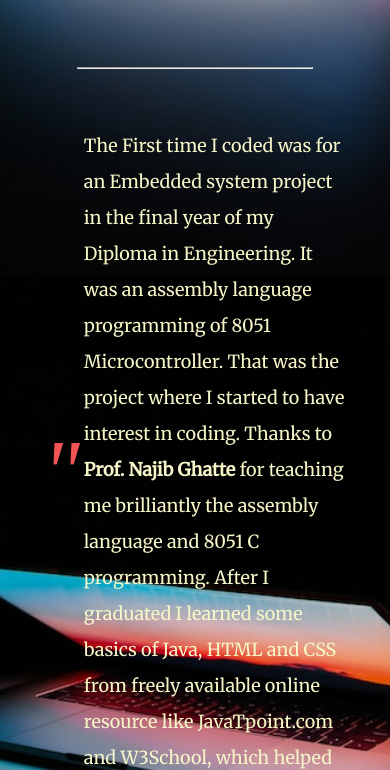
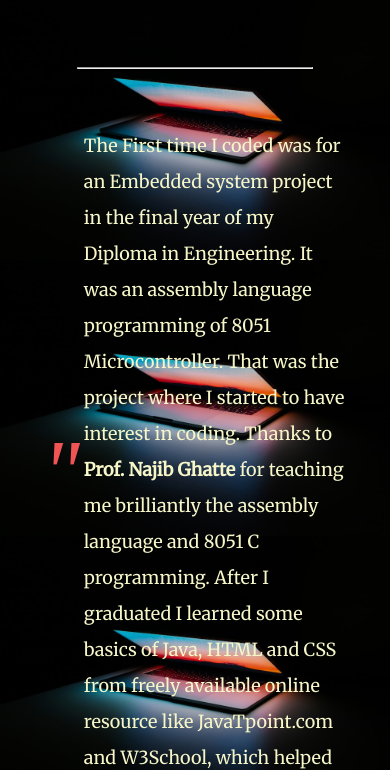
Before and after one commit to msufiyan09/my-cv, a plain HTML site: page index.html in a window 390 px wide. Shown: the part 568-1338 px from the top of the page. Drawn offline with nearby package versions, Linux system fonts and the light colour scheme.

Commit message:
Adjusting bg img for mobile screen

```diff
--- a/CSS/style.css
+++ b/CSS/style.css
@@ -327,6 +327,14 @@ footer p{
 }
 
 @media(max-width: 988px){
+
+    body{
+        background-image: url("../backg1.jpg");
+        background-repeat: repeat-y;
+        background-attachment: fixed;
+        background-size: contain;
+    }
+
     .title{
         width: 80%;
         text-align: center;
```
